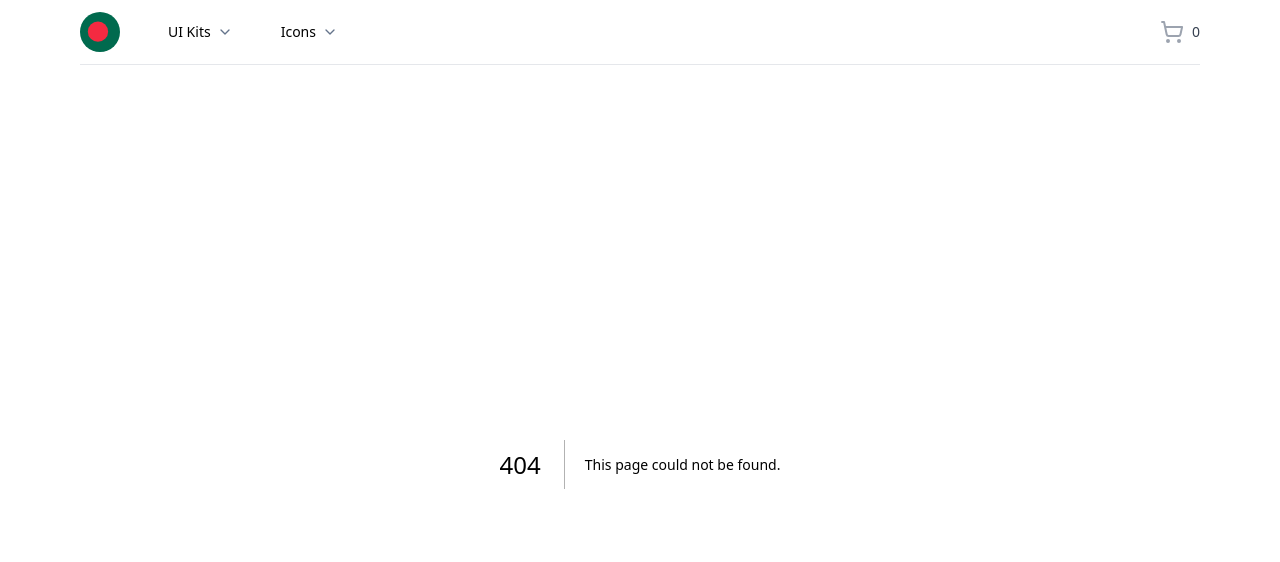
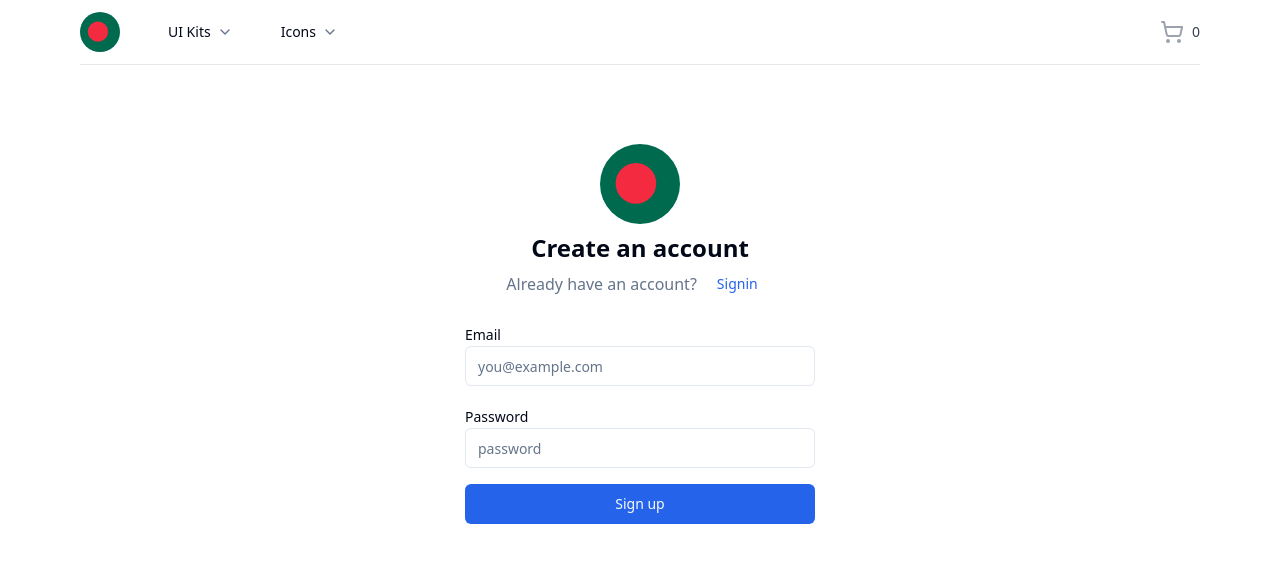
Before and after one commit to asif-munshi/digital-bangladesh, a Next.js app: page /signup in a window 1280 px wide. Before the commit this address had no page. Shown: the top 562 px of the page. Built offline with nearby package versions, Linux system fonts and the light colour scheme.

Commit message:
setting up signup page

```diff
--- /dev/null
+++ b/app/(auth)/signup/page.tsx
@@ -0,0 +1,88 @@
+'use client'
+
+import Link from 'next/link'
+import { useForm } from 'react-hook-form'
+import { zodResolver } from '@hookform/resolvers/zod'
+import { Icons } from '@/components/Icons'
+import { Input } from '@/components/ui/input'
+import { Label } from '@/components/ui/label'
+import { Button, buttonVariants } from '@/components/ui/button'
+import { cn } from '@/lib/utils'
+import {
+  AuthCredentialsValidator,
+  TAuthCredentialsValidator,
+} from '@/lib/validators/account-credentials-validator'
+
+export default function Page() {
+  const {
+    register,
+    handleSubmit,
+    formState: { errors },
+  } = useForm<TAuthCredentialsValidator>({
+    resolver: zodResolver(AuthCredentialsValidator),
+  })
+
+  const onSubmit = ({ email, password }: TAuthCredentialsValidator) => {
+    // TODO: send the data
+    console.log(email, password)
+  }
+
+  return (
+    <>
+      <div className="container relative flex flex-col items-center pt-20 lg:px-0">
+        <div className="mx-auto flex w-full flex-col justify-center space-y-6 sm:w-[350px]">
+          <div className="flex flex-col items-center space-y-2 text-center">
+            <Icons.logo className="h-20 w-20 rounded-full" />
+            <h1 className="text-2xl font-bold">Create an account</h1>
+            <div className="flex flex-row items-center gap-1">
+              <p className="text-muted-foreground">
+                {'Already have an account?'}
+              </p>
+              <Link
+                href="/signin"
+                className={buttonVariants({
+                  variant: 'link',
+                  className: 'h-6 px-0 py-0',
+                })}
+              >
+                Signin
+              </Link>
+            </div>
+          </div>
+
+          <div className="grid gap-6">
+            <form onSubmit={handleSubmit(onSubmit)}>
+              <div className="grid gap-2">
+                <div className="grid gap-1 py-2">
+                  <Label htmlFor="email">Email</Label>
+                  <Input
+                    {...register('email')}
+                    type="email"
+                    placeholder="you@example.com"
+                    className={cn({
+                      'focus-visible:ring-red-500': errors.email,
+                    })}
+                  />
+                </div>
+
+                <div className="grid gap-1 py-2">
+                  <Label htmlFor="password">Password</Label>
+                  <Input
+                    {...register('password')}
+                    type="password"
+                    placeholder="password"
+                    className={cn({
+                      'focus-visible:ring-red-500': errors.password,
+                    })}
+                  />
+                </div>
+
+                <Button>Sign up</Button>
+              </div>
+            </form>
+          </div>
+        </div>
+      </div>
+    </>
+  )
+}
--- /dev/null
+++ b/components/ui/input.tsx
@@ -0,0 +1,25 @@
+import * as React from "react"
+
+import { cn } from "@/lib/utils"
+
+export interface InputProps
+  extends React.InputHTMLAttributes<HTMLInputElement> {}
+
+const Input = React.forwardRef<HTMLInputElement, InputProps>(
+  ({ className, type, ...props }, ref) => {
+    return (
+      <input
+        type={type}
+        className={cn(
+          "flex h-10 w-full rounded-md border border-input bg-background px-3 py-2 text-sm ring-offset-background file:border-0 file:bg-transparent file:text-sm file:font-medium placeholder:text-muted-foreground focus-visible:outline-none focus-visible:ring-2 focus-visible:ring-ring focus-visible:ring-offset-2 disabled:cursor-not-allowed disabled:opacity-50",
+          className
+        )}
+        ref={ref}
+        {...props}
+      />
+    )
+  }
+)
+Input.displayName = "Input"
+
+export { Input }
--- /dev/null
+++ b/components/ui/label.tsx
@@ -0,0 +1,26 @@
+"use client"
+
+import * as React from "react"
+import * as LabelPrimitive from "@radix-ui/react-label"
+import { cva, type VariantProps } from "class-variance-authority"
+
+import { cn } from "@/lib/utils"
+
+const labelVariants = cva(
+  "text-sm font-medium leading-none peer-disabled:cursor-not-allowed peer-disabled:opacity-70"
+)
+
+const Label = React.forwardRef<
+  React.ElementRef<typeof LabelPrimitive.Root>,
+  React.ComponentPropsWithoutRef<typeof LabelPrimitive.Root> &
+    VariantProps<typeof labelVariants>
+>(({ className, ...props }, ref) => (
+  <LabelPrimitive.Root
+    ref={ref}
+    className={cn(labelVariants(), className)}
+    {...props}
+  />
+))
+Label.displayName = LabelPrimitive.Root.displayName
+
+export { Label }
--- /dev/null
+++ b/lib/validators/account-credentials-validator.ts
@@ -0,0 +1,10 @@
+import { z } from 'zod'
+
+export const AuthCredentialsValidator = z.object({
+  email: z.string().email().min(1, { message: 'Email required' }),
+  password: z
+    .string()
+    .min(8, { message: 'Password must be atleast 8 characters long.' }),
+})
+
+export type TAuthCredentialsValidator = z.infer<typeof AuthCredentialsValidator>
```
Also changed, not shown: package.json (+6 -1 lines), 1 other file (tests, documents, lock files or other folders).
